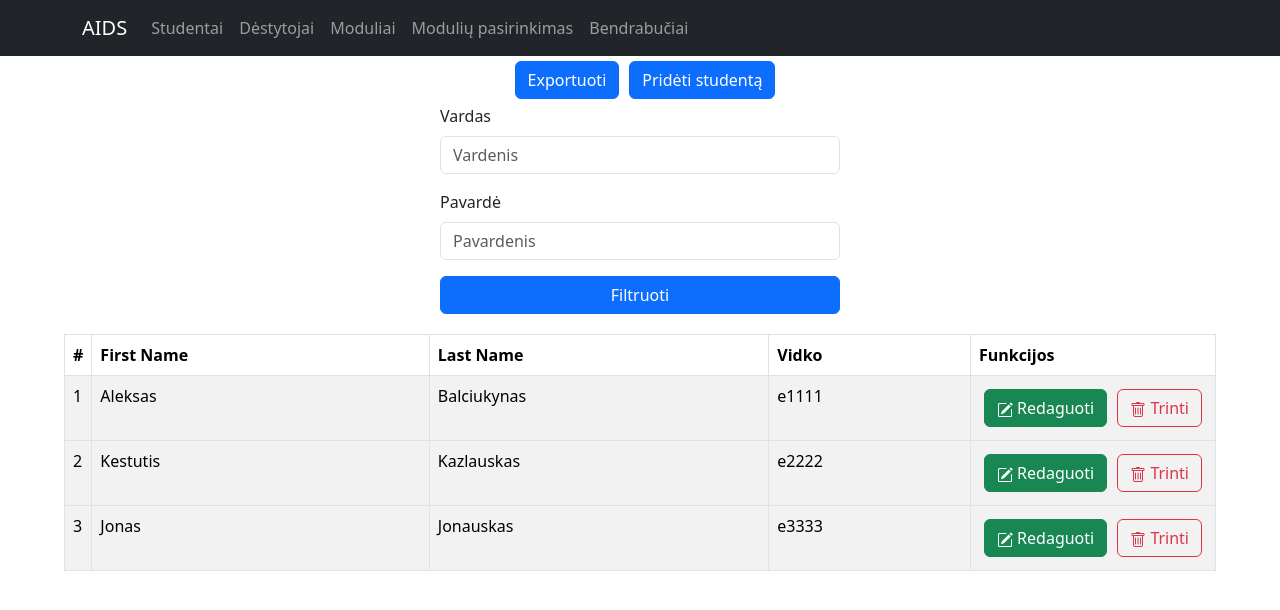
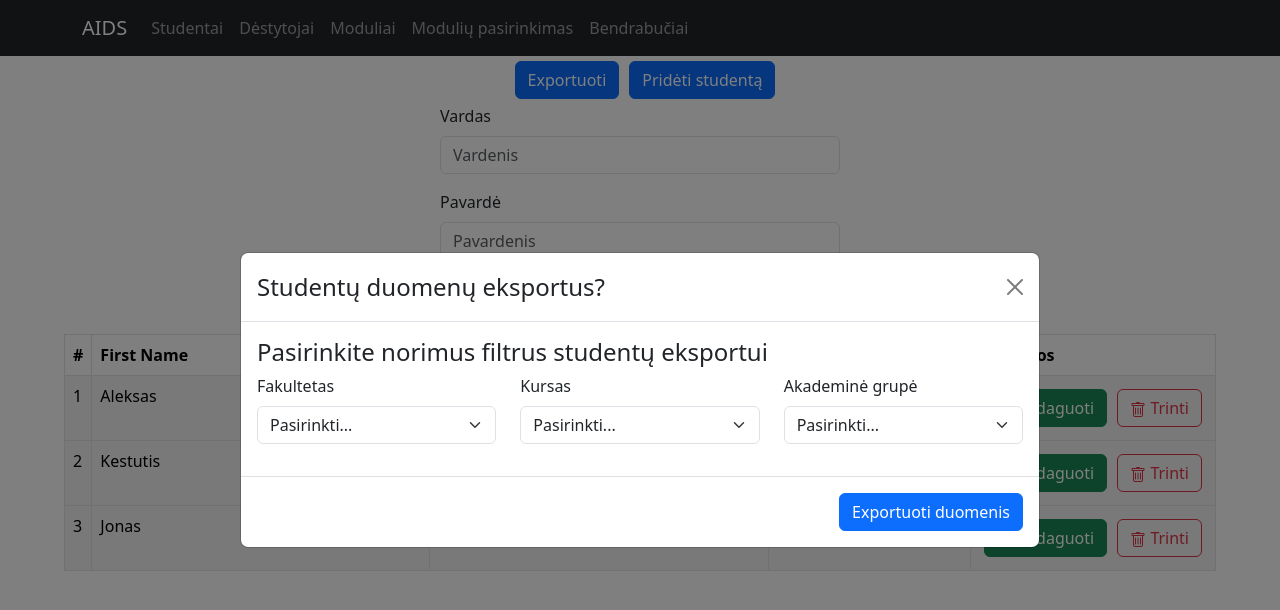
Before and after one commit to MatasStankaitis/ISP-AIDS, a React (Vite) app in the folder frontend/: page /students in a window 1280 px wide. Both pictures are taken after a click on the button "Exportuoti". Shown: the top 610 px of the page. Built offline with nearby package versions, Linux system fonts and the light colour scheme.

Commit message:
Add modals

```diff
--- a/frontend/src/pages/StudentsPage/StudentsList.tsx
+++ b/frontend/src/pages/StudentsPage/StudentsList.tsx
@@ -4,12 +4,27 @@ import STUDENTS from "../../prototypeData/students";
 import FiltersDiv from "./components/FiltersDiv";
 import Button from "react-bootstrap/Button";
 import { Link } from "react-router-dom";
+import { useState } from "react";
+import RemoveModal from "./components/RemoveModal";
+import ExportModal from "./components/ExportModal";
 
 const StudentsList = () => {
+  const [removeModalShow, setRemoveModalShow] = useState({
+    shouldShow: false,
+    studentName: "",
+  });
+  const [exportModalShow, setExportModalShow] = useState(false);
+
+  function handleRemoveStudent(name: string) {
+    setRemoveModalShow({ shouldShow: true, studentName: name });
+  }
+
   return (
     <>
       <div className="flex-container">
-        <Button variant="primary">Exportuoti</Button>
+        <Button onClick={() => setExportModalShow(true)} variant="primary">
+          Exportuoti
+        </Button>
         <Link to={"/students/create"}>
           <Button variant="primary">Pridėti studentą</Button>
         </Link>
@@ -20,9 +35,29 @@ const StudentsList = () => {
           <>
             {STUDENTS.map((student, i) => {
               student.id = i + 1;
-              return <StudentDataTableRow key={i} {...student} />;
+              return (
+                <StudentDataTableRow
+                  key={i}
+                  onRemove={handleRemoveStudent}
+                  {...student}
+                />
+              );
             })}
           </>
+        }
+      />
+      <ExportModal
+        show={exportModalShow}
+        onHide={() => setExportModalShow(false)}
+      />
+      <RemoveModal
+        name={removeModalShow.studentName}
+        show={removeModalShow.shouldShow}
+        onHide={() =>
+          setRemoveModalShow({
+            shouldShow: false,
+            studentName: "",
+          })
         }
       />
     </>
--- /dev/null
+++ b/frontend/src/pages/StudentsPage/components/ExportModal.tsx
@@ -0,0 +1,79 @@
+import Button from "react-bootstrap/Button";
+import Modal from "react-bootstrap/Modal";
+import Col from "react-bootstrap/Col";
+import Form from "react-bootstrap/Form";
+import Row from "react-bootstrap/Row";
+import Container from "react-bootstrap/Container";
+import FACULTIES from "../../../prototypeData/faculties";
+
+interface MyModalProps {
+  onHide: () => void;
+  show: boolean;
+}
+
+const ExportModal = ({ onHide, show }: MyModalProps) => {
+  return (
+    <Modal
+      onHide={onHide}
+      show={show}
+      name={name}
+      size="lg"
+      aria-labelledby="contained-modal-title-vcenter"
+      centered
+    >
+      <Modal.Header closeButton>
+        <Modal.Title id="contained-modal-title-vcenter">
+          Studentų duomenų eksportus?
+        </Modal.Title>
+      </Modal.Header>
+      <Modal.Body>
+        <h4>Pasirinkite norimus filtrus studentų eksportui</h4>
+        <Form>
+          <Row>
+            <Col>
+              <Form.Group className="mb-3" controlId="Faculty">
+                <Form.Label>Fakultetas</Form.Label>
+                <Form.Select required>
+                  <option>Pasirinkti...</option>
+                  {FACULTIES.map((f, i) => (
+                    <option key={i} value={f.id}>
+                      {f.name}
+                    </option>
+                  ))}
+                </Form.Select>
+              </Form.Group>
+            </Col>
+            <Col>
+              <Form.Group className="mb-3" controlId="Year">
+                <Form.Label>Kursas</Form.Label>
+                <Form.Select>
+                  <option>Pasirinkti...</option>
+                  <option value="1">1</option>
+                  <option value="2">2</option>
+                  <option value="3">3</option>
+                  <option value="4">4</option>
+                </Form.Select>
+              </Form.Group>
+            </Col>
+            <Col>
+              <Form.Group className="mb-3" controlId="AcademicGroup">
+                <Form.Label>Akademinė grupė</Form.Label>
+                <Form.Select>
+                  <option>Pasirinkti...</option>
+                  <option value="1">IFF-2/5</option>
+                  <option value="2">IFF-2/6</option>
+                  <option value="3">IFF-2/7</option>
+                </Form.Select>
+              </Form.Group>
+            </Col>
+          </Row>
+        </Form>
+      </Modal.Body>
+      <Modal.Footer>
+        <Button onClick={onHide}>Exportuoti duomenis</Button>
+      </Modal.Footer>
+    </Modal>
+  );
+};
+
+export default ExportModal;
--- /dev/null
+++ b/frontend/src/pages/StudentsPage/components/RemoveModal.tsx
@@ -0,0 +1,40 @@
+import Button from "react-bootstrap/Button";
+import Modal from "react-bootstrap/Modal";
+
+interface MyModalProps {
+  name: string;
+  onHide: () => void;
+  show: boolean;
+}
+
+const RemoveModal = ({ name, onHide, show }: MyModalProps) => {
+  return (
+    <Modal
+      onHide={onHide}
+      show={show}
+      name={name}
+      size="lg"
+      aria-labelledby="contained-modal-title-vcenter"
+      centered
+    >
+      <Modal.Header closeButton>
+        <Modal.Title id="contained-modal-title-vcenter">
+          Ar tikrai norite ištrinti student-ą/ę {name}?
+        </Modal.Title>
+      </Modal.Header>
+      <Modal.Body>
+        <p>
+          Ar tikrai norite pašalinti studentą? Paspaudus "Pašalinti studentą"
+          studento duomenys visiems laikams bus ištrinti iš sistemos
+        </p>
+      </Modal.Body>
+      <Modal.Footer>
+        <Button className="btn btn-danger" onClick={onHide}>
+          Pašalinti studentą
+        </Button>
+      </Modal.Footer>
+    </Modal>
+  );
+};
+
+export default RemoveModal;
--- a/frontend/src/pages/StudentsPage/components/StudentDataTableRow.tsx
+++ b/frontend/src/pages/StudentsPage/components/StudentDataTableRow.tsx
@@ -1,6 +1,6 @@
 import { Link } from "react-router-dom";
 
-const StudentDataTableRow = ({ id, name, surname, vidko }) => {
+const StudentDataTableRow = ({ id, name, surname, vidko, onRemove }) => {
   return (
     <>
       <tbody>
@@ -33,6 +33,7 @@ const StudentDataTableRow = ({ id, name, surname, vidko }) => {
             <button
               type="button"
               className="btn btn-outline-danger delete-button"
+              onClick={() => onRemove(name)}
             >
               <svg
                 xmlns="http://www.w3.org/2000/svg"
```
